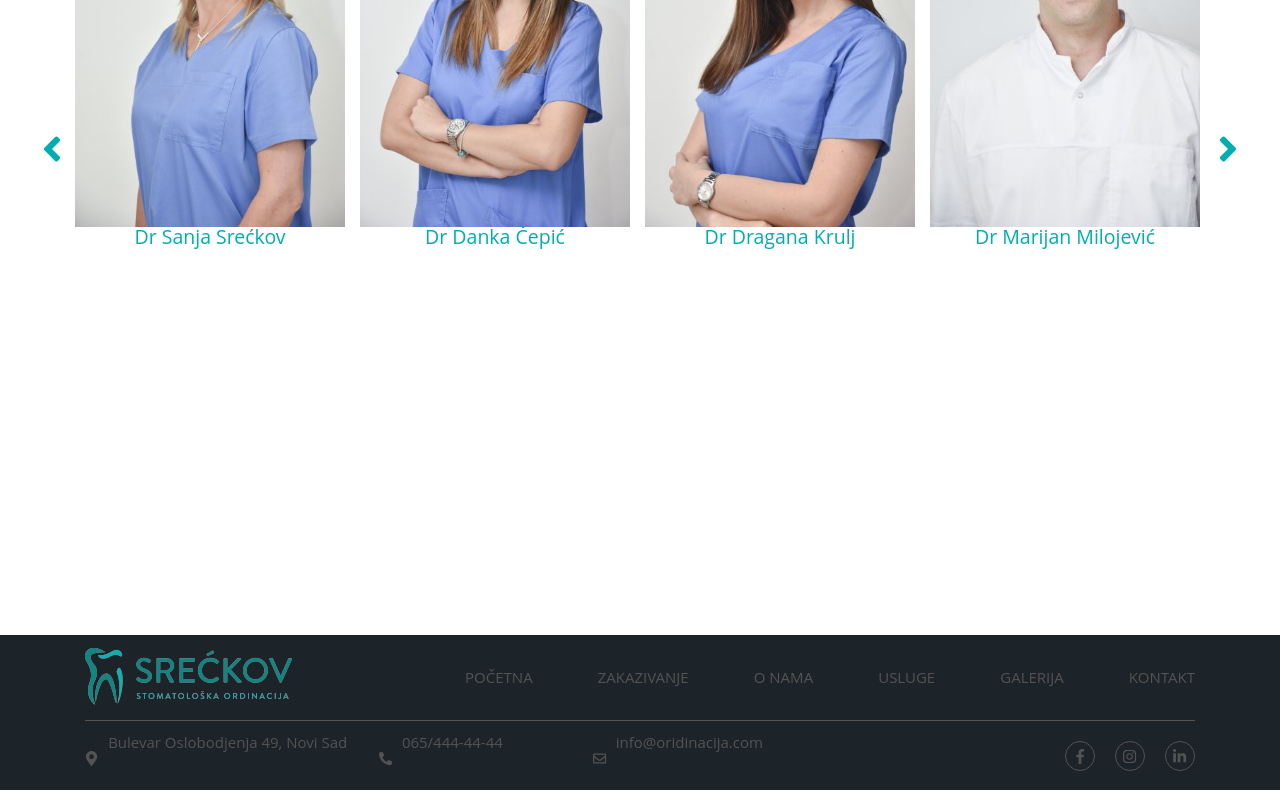
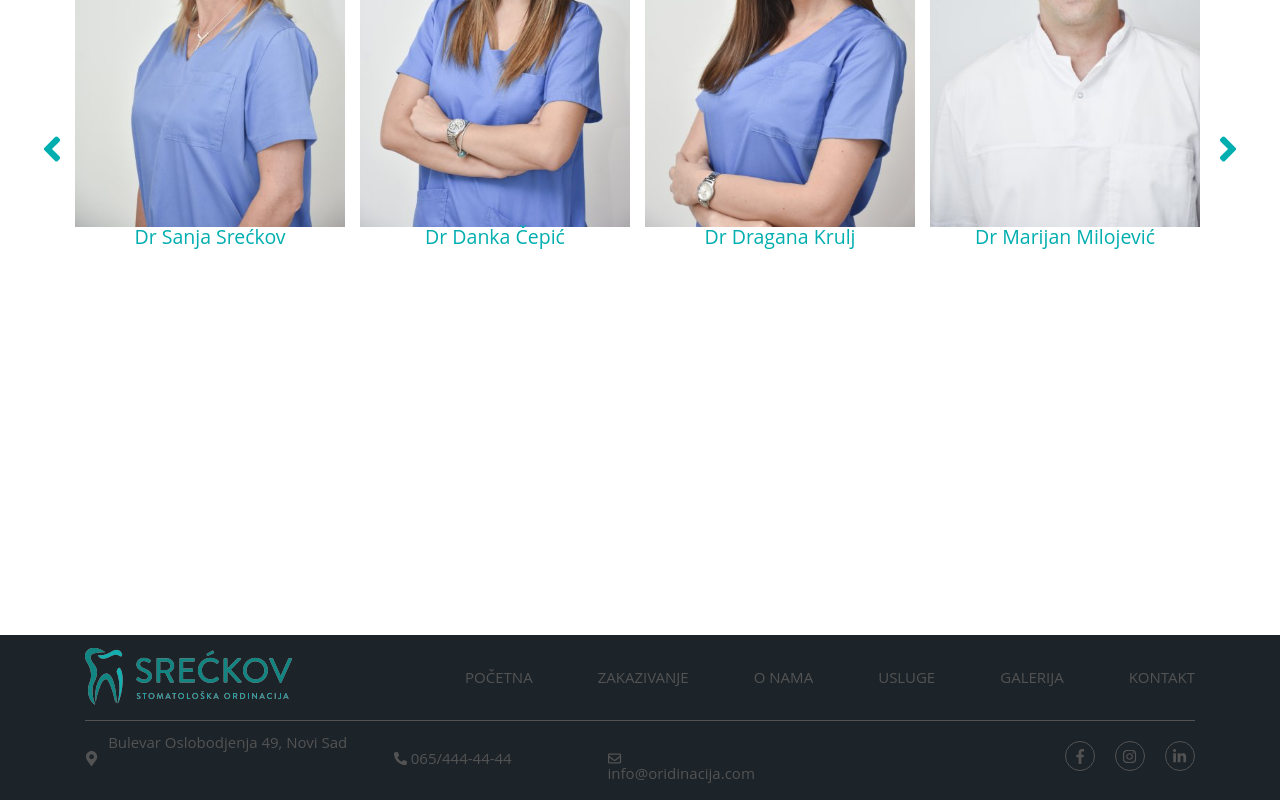
Before and after one commit to duka94/dentist-vue, a Vue app: page / in a window 1280 px wide. Shown: the part 1251-2051 px from the top of the page. Built offline with nearby package versions, Linux system fonts and the light colour scheme; the HTML template or start-up script is replaced by a standard one.

Commit message:
fix code

```diff
--- a/src/assets/sass/footer.scss
+++ b/src/assets/sass/footer.scss
@@ -1,6 +1,20 @@
 .footer {
   background-color: $primary-color;
   color: $secondary-color;
+
+  a {
+    color: inherit;
+    text-decoration: none;
+
+    &:hover {
+      color: $main-color;
+      -webkit-transition: all 0.4s;
+      -moz-transition: all 0.4s;
+      -ms-transition: all 0.4s;
+      -o-transition: all 0.4s;
+      transition: all 0.4s;
+    }
+  }
 }
 
 .footer__menu {
@@ -65,16 +79,6 @@
   cursor: pointer;
 }
 
-a {
-  color: inherit;
-  text-decoration: none;
-
-  &:hover {
-    color: $main-color;
-    -webkit-transition: all 0.4s;
-    -moz-transition: all 0.4s;
-    -ms-transition: all 0.4s;
-    -o-transition: all 0.4s;
-    transition: all 0.4s;
-  }
+.number, .mail {
+  margin: 16px 0 0 0;
 }
--- a/src/components/layout/Footer.vue
+++ b/src/components/layout/Footer.vue
@@ -38,25 +38,21 @@
         </div>
         <div class="col-md-2">
           <div class="information__phone">
-            <div class="row">
-              <div class="icon">
+            <div class="number">
+              <a href="tel: 065/444-44-44">
                 <svg class="svg-inline--fa fa-w-14 fa-rotate-90" aria-hidden="true" data-prefix="fab" data-icon="phone" role="img" xmlns="http://www.w3.org/2000/svg" viewBox="0 0 512 512"><path fill="currentColor" d="M493.4 24.6l-104-24c-11.3-2.6-22.9 3.3-27.5 13.9l-48 112c-4.2 9.8-1.4 21.3 6.9 28l60.6 49.6c-36 76.7-98.9 140.5-177.2 177.2l-49.6-60.6c-6.8-8.3-18.2-11.1-28-6.9l-112 48C3.9 366.5-2 378.1.6 389.4l24 104C27.1 504.2 36.7 512 48 512c256.1 0 464-207.5 464-464 0-11.2-7.7-20.9-18.6-23.4z"/></svg>
-              </div>
-              <div class="number">
-                <p>065/444-44-44</p>
-              </div>
+                065/444-44-44
+              </a>
             </div>
           </div>
         </div>
         <div class="col-md-2">
           <div class="information__mail">
-            <div class="row">
-              <div class="icon">
+            <div class="mail">
+              <a href="mailto: info@oridinacija.com">
                 <svg class="svg-inline--fa fa-w-14" aria-hidden="true" data-prefix="fab" data-icon="envelope" role="img" xmlns="http://www.w3.org/2000/svg" viewBox="0 0 512 512"><path fill="currentColor" d="M464 64H48C21.49 64 0 85.49 0 112v288c0 26.51 21.49 48 48 48h416c26.51 0 48-21.49 48-48V112c0-26.51-21.49-48-48-48zm0 48v40.805c-22.422 18.259-58.168 46.651-134.587 106.49-16.841 13.247-50.201 45.072-73.413 44.701-23.208.375-56.579-31.459-73.413-44.701C106.18 199.465 70.425 171.067 48 152.805V112h416zM48 400V214.398c22.914 18.251 55.409 43.862 104.938 82.646 21.857 17.205 60.134 55.186 103.062 54.955 42.717.231 80.509-37.199 103.053-54.947 49.528-38.783 82.032-64.401 104.947-82.653V400H48z"/></svg>
-              </div>
-              <div class="mail">
-                <p>info@oridinacija.com</p>
-              </div>
+                info@oridinacija.com
+              </a>
             </div>
           </div>
         </div>
```
